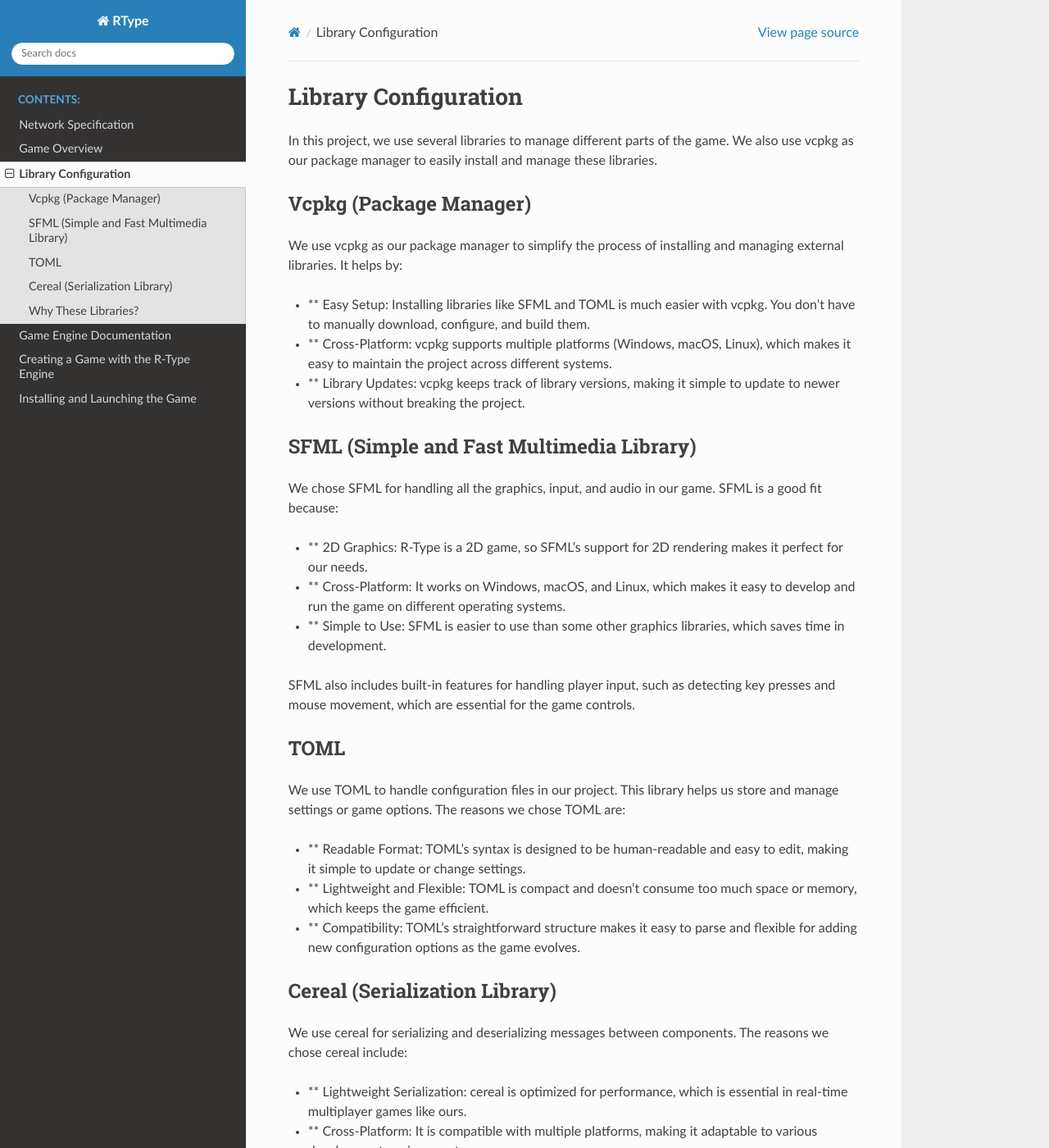
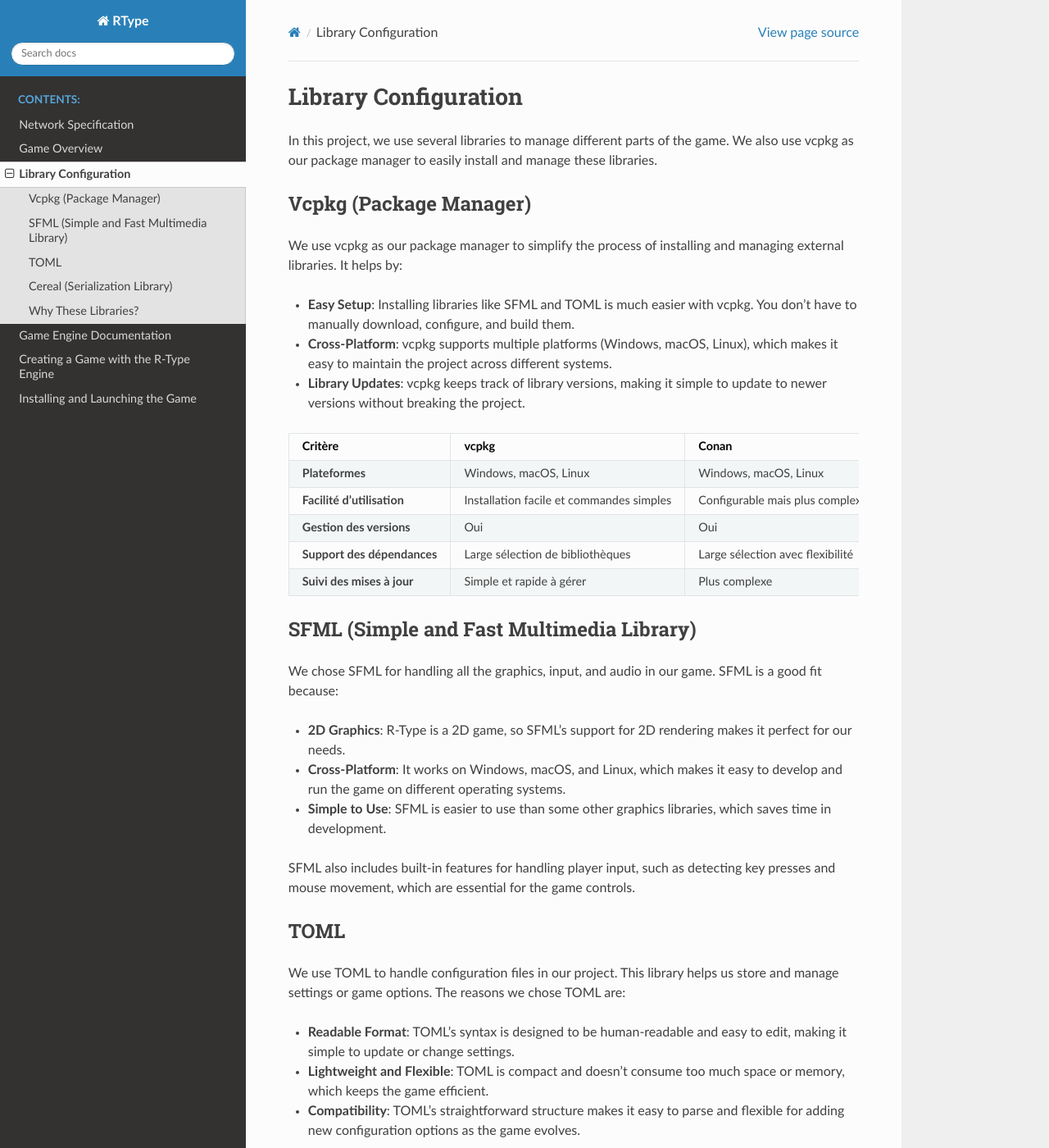
Before and after one commit to PokeZappy/rtype-documentation, a Sphinx documentation site: the page built from source/lib_configuration.rst, in a window 1280 px wide and 1400 px high. Shown: the whole window at 82% size. Built offline with Sphinx 7.4.7 and the Read the Docs theme 3.1.0, drawn with Linux system fonts in a browser that asks for light colours; some of the changed text lies outside the part shown.

Commit message:
fix : readthedocs

```diff
--- a/source/lib_configuration.rst
+++ b/source/lib_configuration.rst
@@ -7,18 +7,37 @@
 ------------------------
 We use vcpkg as our package manager to simplify the process of installing and managing external libraries. It helps by:
 
-- ** Easy Setup: Installing libraries like SFML and TOML is much easier with vcpkg. You don’t have to manually download, configure, and build them.
-- ** Cross-Platform: vcpkg supports multiple platforms (Windows, macOS, Linux), which makes it easy to maintain the project across different systems.
-- ** Library Updates: vcpkg keeps track of library versions, making it simple to update to newer versions without breaking the project.
+- **Easy Setup**: Installing libraries like SFML and TOML is much easier with vcpkg. You don’t have to manually download, configure, and build them.
+- **Cross-Platform**: vcpkg supports multiple platforms (Windows, macOS, Linux), which makes it easy to maintain the project across different systems.
+- **Library Updates**: vcpkg keeps track of library versions, making it simple to update to newer versions without breaking the project.
+
++------------------------+--------------------------+---------------------+--------------------+
+| Critère                | vcpkg                    | Conan               | Homebrew           |
++========================+==========================+=====================+====================+
+| **Plateformes**        | Windows, macOS, Linux    | Windows, macOS,     | Principalement     |
+|                        |                          | Linux               | macOS, Linux       |
++------------------------+--------------------------+---------------------+--------------------+
+| **Facilité             | Installation facile et   | Configurable mais   | Très simple sur    |
+| d’utilisation**        | commandes simples        | plus complexe       | macOS              |
++------------------------+--------------------------+---------------------+--------------------+
+| **Gestion des          | Oui                      | Oui                 | Oui, mais moins    |
+| versions**             |                          |                     | centralisé         |
++------------------------+--------------------------+---------------------+--------------------+
+| **Support des          | Large sélection de       | Large sélection     | Principalement     |
+| dépendances**          | bibliothèques            | avec flexibilité    | pour macOS         |
++------------------------+--------------------------+---------------------+--------------------+
+| **Suivi des mises      | Simple et rapide à gérer | Plus complexe       | Dépend des         |
+| à jour**               |                          |                     | taprooms (dépôts)  |
++------------------------+--------------------------+---------------------+--------------------+
 
 SFML (Simple and Fast Multimedia Library)
 ------------------------------------------
 
 We chose SFML for handling all the graphics, input, and audio in our game. SFML is a good fit because:
 
-- ** 2D Graphics: R-Type is a 2D game, so SFML's support for 2D rendering makes it perfect for our needs.
-- ** Cross-Platform: It works on Windows, macOS, and Linux, which makes it easy to develop and run the game on different operating systems.
-- ** Simple to Use: SFML is easier to use than some other graphics libraries, which saves time in development.
+- **2D Graphics**: R-Type is a 2D game, so SFML's support for 2D rendering makes it perfect for our needs.
+- **Cross-Platform**: It works on Windows, macOS, and Linux, which makes it easy to develop and run the game on different operating systems.
+- **Simple to Use**: SFML is easier to use than some other graphics libraries, which saves time in development.
 
 SFML also includes built-in features for handling player input, such as detecting key presses and mouse movement, which are essential for the game controls.
 
@@ -26,17 +45,17 @@
 -----
 We use TOML to handle configuration files in our project. This library helps us store and manage settings or game options. The reasons we chose TOML are:
 
-- ** Readable Format: TOML's syntax is designed to be human-readable and easy to edit, making it simple to update or change settings.
-- ** Lightweight and Flexible: TOML is compact and doesn't consume too much space or memory, which keeps the game efficient.
-- ** Compatibility: TOML's straightforward structure makes it easy to parse and flexible for adding new configuration options as the game evolves.
+- **Readable Format**: TOML's syntax is designed to be human-readable and easy to edit, making it simple to update or change settings.
+- **Lightweight and Flexible**: TOML is compact and doesn't consume too much space or memory, which keeps the game efficient.
+- **Compatibility**: TOML's straightforward structure makes it easy to parse and flexible for adding new configuration options as the game evolves.
 
 Cereal (Serialization Library)
 -------------------------------
 We use cereal for serializing and deserializing messages between components. The reasons we chose cereal include:
 
-- ** Lightweight Serialization: cereal is optimized for performance, which is essential in real-time multiplayer games like ours.
-- ** Cross-Platform: It is compatible with multiple platforms, making it adaptable to various development environments.
-- ** Supports Multiple Formats: cereal can serialize data in different formats, allowing flexibility in data storage and transmission.
+- **Lightweight Serialization**: cereal is optimized for performance, which is essential in real-time multiplayer games like ours.
+- **Cross-Platform**: It is compatible with multiple platforms, making it adaptable to various development environments.
+- **Supports Multiple Formats**: cereal can serialize data in different formats, allowing flexibility in data storage and transmission.
 
 Why These Libraries?
 ---------------------
```
